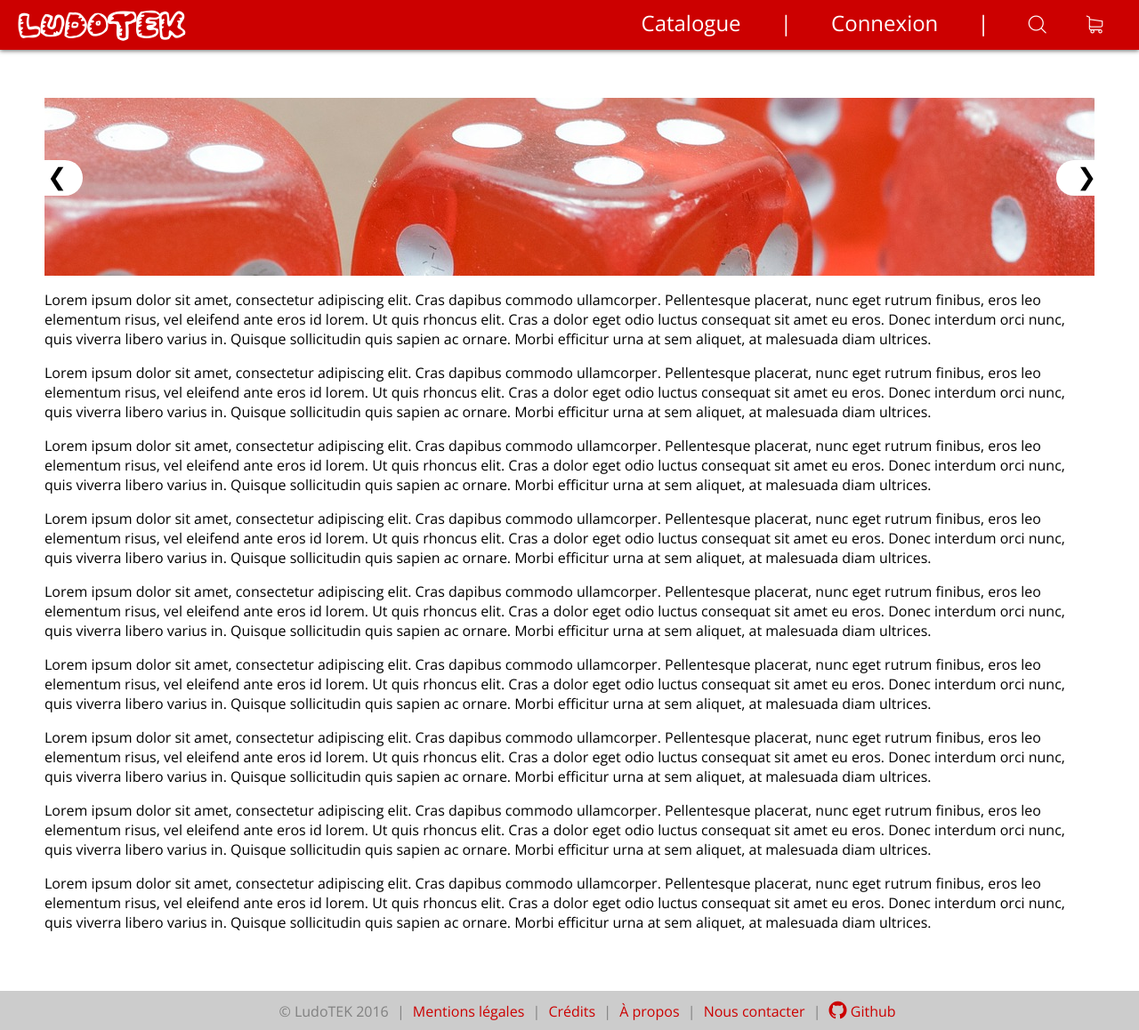
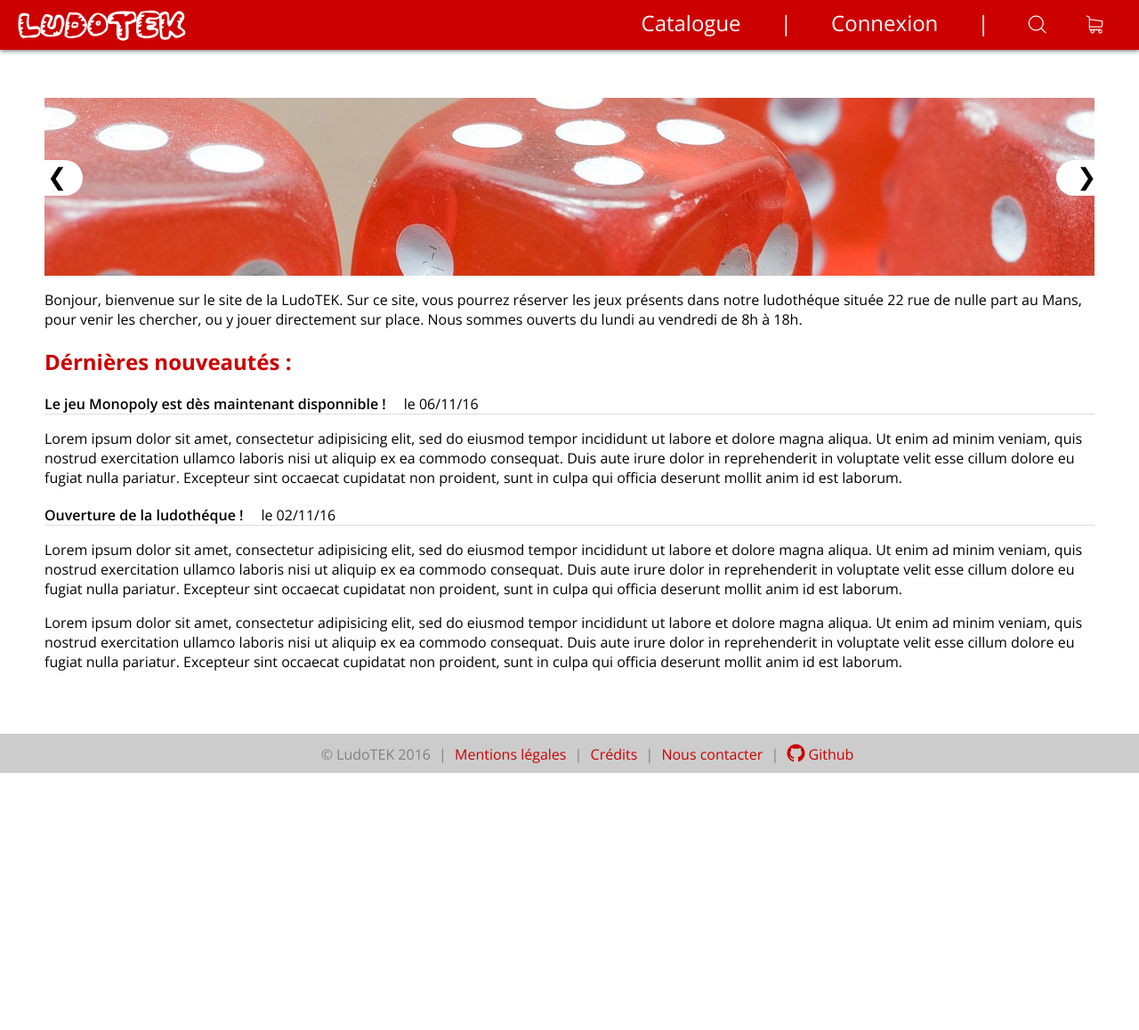
Before and after one commit to valentinp72/l2-projetWebD, a PHP site: page / in a window 1280 px wide. Shown: the whole page at 89% size. After the commit the page ends 869 px from the top, so only its background shows below. Run offline with PHP 8.4, Linux system fonts and the light colour scheme; data that the repository does not hold is empty; a stand-in replaces the project's code that opens the database connection; some libraries are stand-ins or nearby versions.

Commit message:
Page d'accueil + jeux à venir

```diff
--- a/_footer.php
+++ b/_footer.php
@@ -7,8 +7,6 @@
     <li><a href="<?php echo $rootURL; ?>mentions_legales.php">Mentions légales</a></li>
       <li class="separator">|</li>
     <li><a href="<?php echo $rootURL; ?>credits.php">Crédits</a></li>
-      <li class="separator">|</li>
-    <li><a href="<?php echo $rootURL; ?>a_propos.php">À propos</a></li>
       <li class="separator">|</li>
     <li><a href="<?php echo $rootURL; ?>nous_contacter.php">Nous contacter</a></li>
       <li class="separator">|</li>
--- a/index.php
+++ b/index.php
@@ -2,7 +2,10 @@
 $titrePage = "Accueil";
 $cacherHierarchie = true;
 include('_header.php');
-include('_hierarchie.php')
+include('_hierarchie.php');
+
+// Affichage de la date en Français
+setlocale(LC_TIME, "fr_FR");
 ?>
 <div id="content">
 
@@ -21,34 +24,48 @@ include('_hierarchie.php')
 
 
 	<p>
-		Lorem ipsum dolor sit amet, consectetur adipiscing elit. Cras dapibus commodo ullamcorper. Pellentesque placerat, nunc eget rutrum finibus, eros leo elementum risus, vel eleifend ante eros id lorem. Ut quis rhoncus elit. Cras a dolor eget odio luctus consequat sit amet eu eros. Donec interdum orci nunc, quis viverra libero varius in. Quisque sollicitudin quis sapien ac ornare. Morbi efficitur urna at sem aliquet, at malesuada diam ultrices.
-	</p>
-	<p>
-		Lorem ipsum dolor sit amet, consectetur adipiscing elit. Cras dapibus commodo ullamcorper. Pellentesque placerat, nunc eget rutrum finibus, eros leo elementum risus, vel eleifend ante eros id lorem. Ut quis rhoncus elit. Cras a dolor eget odio luctus consequat sit amet eu eros. Donec interdum orci nunc, quis viverra libero varius in. Quisque sollicitudin quis sapien ac ornare. Morbi efficitur urna at sem aliquet, at malesuada diam ultrices.
-	</p>
-	<p>
-		Lorem ipsum dolor sit amet, consectetur adipiscing elit. Cras dapibus commodo ullamcorper. Pellentesque placerat, nunc eget rutrum finibus, eros leo elementum risus, vel eleifend ante eros id lorem. Ut quis rhoncus elit. Cras a dolor eget odio luctus consequat sit amet eu eros. Donec interdum orci nunc, quis viverra libero varius in. Quisque sollicitudin quis sapien ac ornare. Morbi efficitur urna at sem aliquet, at malesuada diam ultrices.
-	</p>
-	<p>
-		Lorem ipsum dolor sit amet, consectetur adipiscing elit. Cras dapibus commodo ullamcorper. Pellentesque placerat, nunc eget rutrum finibus, eros leo elementum risus, vel eleifend ante eros id lorem. Ut quis rhoncus elit. Cras a dolor eget odio luctus consequat sit amet eu eros. Donec interdum orci nunc, quis viverra libero varius in. Quisque sollicitudin quis sapien ac ornare. Morbi efficitur urna at sem aliquet, at malesuada diam ultrices.
-	</p>
-	<p>
-		Lorem ipsum dolor sit amet, consectetur adipiscing elit. Cras dapibus commodo ullamcorper. Pellentesque placerat, nunc eget rutrum finibus, eros leo elementum risus, vel eleifend ante eros id lorem. Ut quis rhoncus elit. Cras a dolor eget odio luctus consequat sit amet eu eros. Donec interdum orci nunc, quis viverra libero varius in. Quisque sollicitudin quis sapien ac ornare. Morbi efficitur urna at sem aliquet, at malesuada diam ultrices.
-	</p>
-	<p>
-		Lorem ipsum dolor sit amet, consectetur adipiscing elit. Cras dapibus commodo ullamcorper. Pellentesque placerat, nunc eget rutrum finibus, eros leo elementum risus, vel eleifend ante eros id lorem. Ut quis rhoncus elit. Cras a dolor eget odio luctus consequat sit amet eu eros. Donec interdum orci nunc, quis viverra libero varius in. Quisque sollicitudin quis sapien ac ornare. Morbi efficitur urna at sem aliquet, at malesuada diam ultrices.
-	</p>
-	<p>
-		Lorem ipsum dolor sit amet, consectetur adipiscing elit. Cras dapibus commodo ullamcorper. Pellentesque placerat, nunc eget rutrum finibus, eros leo elementum risus, vel eleifend ante eros id lorem. Ut quis rhoncus elit. Cras a dolor eget odio luctus consequat sit amet eu eros. Donec interdum orci nunc, quis viverra libero varius in. Quisque sollicitudin quis sapien ac ornare. Morbi efficitur urna at sem aliquet, at malesuada diam ultrices.
-	</p>
-	<p>
-		Lorem ipsum dolor sit amet, consectetur adipiscing elit. Cras dapibus commodo ullamcorper. Pellentesque placerat, nunc eget rutrum finibus, eros leo elementum risus, vel eleifend ante eros id lorem. Ut quis rhoncus elit. Cras a dolor eget odio luctus consequat sit amet eu eros. Donec interdum orci nunc, quis viverra libero varius in. Quisque sollicitudin quis sapien ac ornare. Morbi efficitur urna at sem aliquet, at malesuada diam ultrices.
-	</p>
-	<p>
-		Lorem ipsum dolor sit amet, consectetur adipiscing elit. Cras dapibus commodo ullamcorper. Pellentesque placerat, nunc eget rutrum finibus, eros leo elementum risus, vel eleifend ante eros id lorem. Ut quis rhoncus elit. Cras a dolor eget odio luctus consequat sit amet eu eros. Donec interdum orci nunc, quis viverra libero varius in. Quisque sollicitudin quis sapien ac ornare. Morbi efficitur urna at sem aliquet, at malesuada diam ultrices.
+		Bonjour, bienvenue sur le site de la LudoTEK. Sur ce site, vous pourrez réserver les jeux présents dans notre ludothéque située 22 rue de nulle part au Mans, pour venir les chercher, ou y jouer directement sur place. Nous sommes ouverts du lundi au vendredi de 8h à 18h.
 	</p>
 
+	<h2>Dérnières nouveautés :</h2>
 
+	<div class="nouveaute">
+		<div class="titre_nouveaute"><a href="jeu.php?id=1">Le jeu Monopoly est dès maintenant disponnible !</a><span class="info_nouveaute">le 06/11/16</span></div>
+		<p>Lorem ipsum dolor sit amet, consectetur adipisicing elit, sed do eiusmod tempor incididunt ut labore et dolore magna aliqua. Ut enim ad minim veniam, quis nostrud exercitation ullamco laboris nisi ut aliquip ex ea commodo consequat. Duis aute irure dolor in reprehenderit in voluptate velit esse cillum dolore eu fugiat nulla pariatur. Excepteur sint occaecat cupidatat non proident, sunt in culpa qui officia deserunt mollit anim id est laborum.</p>
+	</div>
+	<div class="nouveaute">
+		<div class="titre_nouveaute">Ouverture de la ludothéque !<span class="info_nouveaute">le 02/11/16</span></div>
+		<p>Lorem ipsum dolor sit amet, consectetur adipisicing elit, sed do eiusmod tempor incididunt ut labore et dolore magna aliqua. Ut enim ad minim veniam, quis nostrud exercitation ullamco laboris nisi ut aliquip ex ea commodo consequat. Duis aute irure dolor in reprehenderit in voluptate velit esse cillum dolore eu fugiat nulla pariatur. Excepteur sint occaecat cupidatat non proident, sunt in culpa qui officia deserunt mollit anim id est laborum.</p>
+		<p>Lorem ipsum dolor sit amet, consectetur adipisicing elit, sed do eiusmod tempor incididunt ut labore et dolore magna aliqua. Ut enim ad minim veniam, quis nostrud exercitation ullamco laboris nisi ut aliquip ex ea commodo consequat. Duis aute irure dolor in reprehenderit in voluptate velit esse cillum dolore eu fugiat nulla pariatur. Excepteur sint occaecat cupidatat non proident, sunt in culpa qui officia deserunt mollit anim id est laborum.</p>
+	</div>
+
+	<?php
+		require '_connexionBDD.php'; // Connexion à la BDD
+
+		$requete = mysql_query('SELECT * FROM VR_grp14_Jeux WHERE date_sortie > "' . date("Y-m-d") . '"');
+		if(!$requete) {
+		    die('Erreur dans la requête : ' . mysql_error());
+		}
+		if(mysql_num_rows($requete) > 0){
+
+			echo "<h2>À venir prochainement :</h2>";
+
+			while ($valeur = mysql_fetch_array($requete)) {
+				echo '<div class="nouveaute">';
+					echo '<div class="titre_nouveaute"><a href="jeu.php?id='. $valeur['ID_Jeu'] .'">'. $valeur['NomJeu'] .'</a><span class="info_nouveaute">disponnible le '. strftime('%e %B %Y',strtotime($valeur['date_sortie'])) .'</span></div>';
+					echo "<div>";
+					echo substr($valeur['descriptionJeu'],0,300);
+					if(strlen($valeur['descriptionJeu']) > 300) echo "... [<a href='jeu.php?id=".$valeur['ID_Jeu']."'>voir la suite</a>]";
+					echo "</div>";
+					echo '<a href="jeu.php?id='. $valeur['ID_Jeu'] .'"><img src="media/images_catalogue/'. $valeur['pathImageJeu'].'" alt="'. $valeur['NomJeu'].'" class="image_a_venir"/></a>';
+				echo '</div>';
+			}
+	?>
+
+	<?php
+	}
+
+	?>
 
 </div>
 
--- a/panier.php
+++ b/panier.php
@@ -90,7 +90,7 @@ require '_connexionBDD.php';
 						if(!empty($valeur)){
 
 							// Le jeu doit être en stock
-							if($valeur["nbJeuxDispo"] > 0){
+							if($valeur["nbJeuxDispo"] > 0 and date("Y-m-d") > $valeur['date_sortie']){
 
 								// On ajoute le jeu à l'array
 								array_push($_SESSION['panier']['produit'], $valeur['NomJeu']);
--- a/style.css
+++ b/style.css
@@ -430,6 +430,38 @@ img.slide {
 
 /* --------------------------------------------------------- */
 
+/* ========== */
+/* NOUVEAUTÉS */
+/* ========== */
+
+.nouveaute{
+	margin-bottom: 20px;
+}
+.titre_nouveaute{
+	font-weight: 600;
+	border-bottom: 1px solid #dddddd;
+	margin-bottom: 10px;
+}
+.titre_nouveaute a{
+	text-decoration: none;
+	color: black;
+}
+.titre_nouveaute a:hover{
+	color: #cc0000;
+}
+.info_nouveaute{
+	font-weight: normal;
+	padding-left: 20px;
+}
+.image_a_venir {
+	max-height:300px;
+	max-width:100%;
+	height: auto;
+	width:auto;
+}
+
+/* --------------------------------------------------------- */
+
 /* ======= */
 /* CONTACT */
 /* ======= */
--- a/style_jeu.css
+++ b/style_jeu.css
@@ -90,3 +90,15 @@
 	text-decoration: none;
 	font-size: 15pt;
 }
+#bouton_date_pas_dispo{
+	background-color: #ffa32c;
+	border-radius: 5px;
+	display: block;
+	padding-top: 5px;
+	padding-bottom: 5px;
+	text-align: center;
+	width: 100%;
+	color: white;
+	text-decoration: none;
+	font-size: 15pt;
+}
```
Also changed, not shown: a_propos.php (deleted, +0 -13 lines), jeu.php (+8 -2 lines), media/images_catalogue/bataille_navale.png (added), media/images_catalogue/scrabble.png (added).
